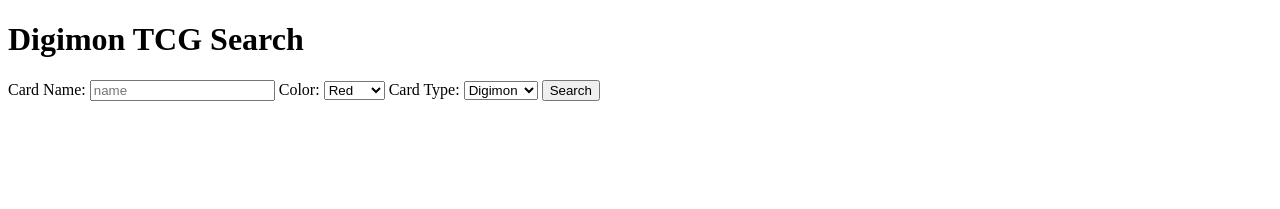
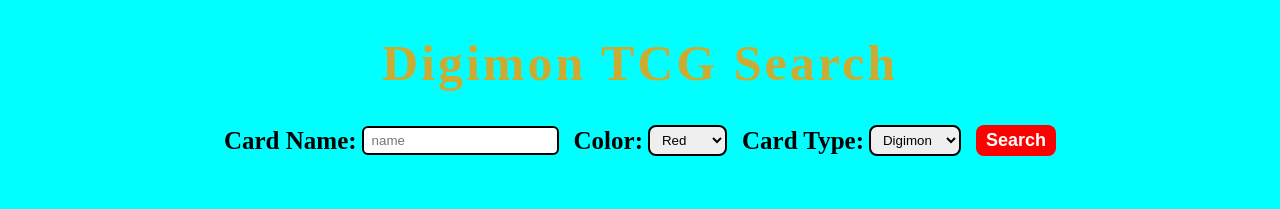
Before and after one commit to Zeek04/digimon-tcg-search, a plain HTML site: page index.html in a window 1280 px wide. Drawn offline with Linux system fonts and the light colour scheme.

Commit message:
Styled html using css

```diff
--- a/index.html
+++ b/index.html
@@ -9,13 +9,14 @@
   <body>
 
     <header>
-      <h1>Digimon TCG Search</h1>
+      <h1 id="header">Digimon TCG Search</h1>
     </header>
 
-    <div class="search-constainer">
+    <div class="search-container">
 
       <span>Card Name:</span>
-      <input type="text" placeholder="name" />
+      <input id='name-container' type="text" placeholder="name" />
+
       <span>Color:</span>
       <select id="color-selector">
         <option value="Red">Red</option>
@@ -45,4 +46,5 @@
         <p id="card-description"></p>
     </div>
   </body>
+  <script src="script.js"></script>
 </html>
--- a/style.css
+++ b/style.css
@@ -0,0 +1,59 @@
+body{
+    margin: 0;
+    padding: 0;
+    display: flex;
+    justify-content: center;
+    align-items: center;
+    flex-direction: column;
+    background-color: aqua;
+}
+
+#header{
+    color: rgba(255, 150, 0, 0.8);
+    font-size: 50px;
+    font-weight: bolder;
+    letter-spacing: 3px;
+}
+
+.search-container{
+    display: flex;
+    justify-content: center;
+    align-items: center;
+}
+
+.search-container span{
+    margin-right: 5px;
+    font-size: 25px;
+    font-weight: bold;
+}
+
+#name-container{
+    margin-right: 15px;
+    border: solid 2px black;
+    border-radius: 6px;
+    padding: 5px 8px;
+}
+
+.search-container select{
+    margin-right: 15px;
+    padding: 5px 8px;
+    border: solid 2px black;
+    border-radius: 8px;
+    cursor: pointer;
+}
+
+#search-button{
+    padding: 5px 10px;
+    border: none;
+    color: #fff;
+    background-color: red;
+    border-radius: 8px;
+    font-size: 18px;
+    font-weight: bolder;
+    cursor: pointer;
+}
+
+#search-button:hover{
+    background-color: darkred;
+    transform: translateY(-2px);
+}
```
